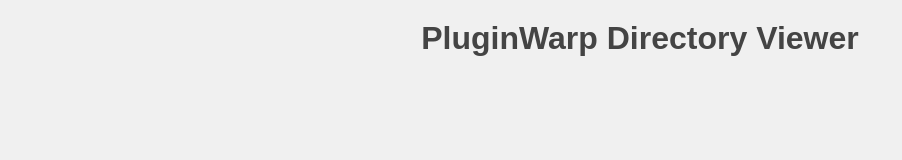
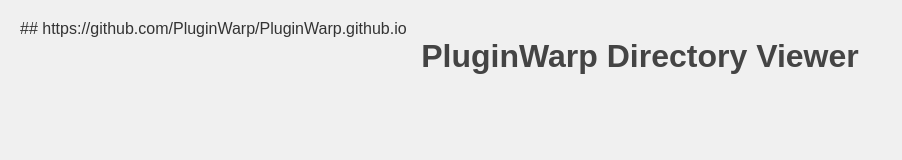
Before and after one commit to PluginWarp/PluginWarp, a plain HTML site: page index.html in a window 1280 px wide. Shown: the whole page, without its empty margins (0-902 px from the left). Drawn offline with Linux system fonts and the light colour scheme; no server answers.

Commit message:
Update index.html

```diff
--- a/index.html
+++ b/index.html
@@ -4,6 +4,7 @@
     <meta charset="UTF-8">
     <meta name="viewport" content="width=device-width, initial-scale=1.0">
     <title>PluginWarp Directory Viewer</title>
+    ## https://github.com/PluginWarp/PluginWarp.github.io
     <style>
         /* Basic Reset */
         * {
```
